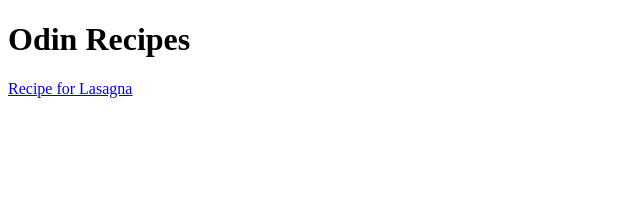
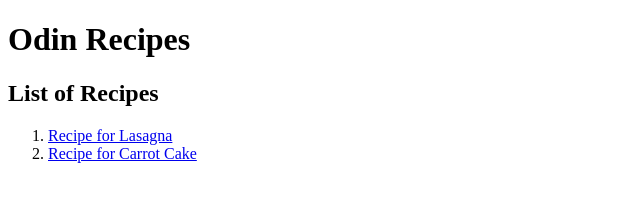
Before and after one commit to Hatsunmikk/odin-recipes, a plain HTML site: page index.html in a window 1280 px wide. Shown: the whole page, without its empty margins (0-640 px from the left). Drawn offline with Linux system fonts and the light colour scheme.

Commit message:
Add link to the recipe page for carrot cake

```diff
--- a/index.html
+++ b/index.html
@@ -8,6 +8,11 @@
     </head>
     <body>
         <h1>Odin Recipes</h1>
-        <a href="recipes/lasagna.html">Recipe for Lasagna</a>
+        <h2>List of Recipes</h2>
+        <ol>
+            <li><a href="recipes/lasagna.html">Recipe for Lasagna</a></li>
+            <li><a href="recipes/carrot-cake.html">Recipe for Carrot Cake</a></li>
+        </ol>
+
     </body>
 </html>
```
